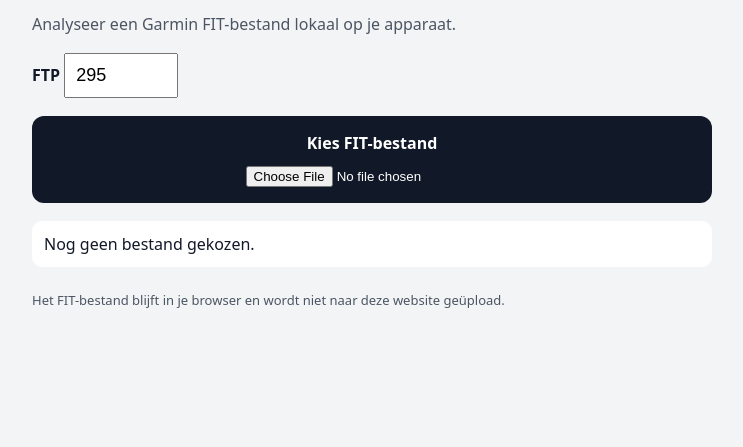
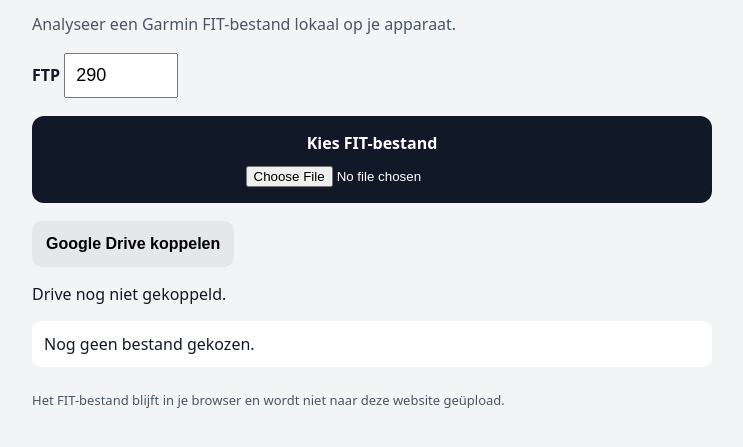
Before and after one commit to iwanlent75-chat/FitRideAnalyzer, a website built with Vite: page web/index.html in a window 1280 px wide. Shown: the part 91-538 px from the top of the page, without its empty margins (268-1011 px from the left). Built offline with nearby package versions, Linux system fonts and the light colour scheme.

Commit message:
Add Google Drive sign-in and set FTP to 290

```diff
--- a/web/index.html
+++ b/web/index.html
@@ -1 +1 @@
-<!doctype html><html lang="nl"><head><meta charset="UTF-8"><meta name="viewport" content="width=device-width,initial-scale=1"><meta name="theme-color" content="#111827"><title>FIT Ride Analyzer</title><script type="module" src="/src/main.js"></script></head><body><main><h1>FIT Ride Analyzer</h1><p class="intro">Analyseer een Garmin FIT-bestand lokaal op je apparaat.</p><label>FTP <input id="ftp" type="number" value="295"></label><label class="pick">Kies FIT-bestand<input id="file" type="file" accept=".fit,application/octet-stream"></label><p id="status">Nog geen bestand gekozen.</p><section id="results" hidden><h2>Rit</h2><pre id="summary"></pre><div class="buttons"><button id="csv">Download CSV</button><button id="copy">Kopieer voor ChatGPT</button><button id="share">Delen</button></div></section><p class="privacy">Het FIT-bestand blijft in je browser en wordt niet naar deze website geüpload.</p></main></body></html>
+<!doctype html><html lang="nl"><head><meta charset="UTF-8"><meta name="viewport" content="width=device-width,initial-scale=1"><meta name="theme-color" content="#111827"><title>FIT Ride Analyzer</title><script type="module" src="/src/main.js"></script><script src="https://accounts.google.com/gsi/client" async defer></script></head><body><main><h1>FIT Ride Analyzer</h1><p class="intro">Analyseer een Garmin FIT-bestand lokaal op je apparaat.</p><label>FTP <input id="ftp" type="number" value="290"></label><label class="pick">Kies FIT-bestand<input id="file" type="file" accept=".fit,application/octet-stream"></label><button id="google">Google Drive koppelen</button><p id="driveStatus">Drive nog niet gekoppeld.</p><p id="status">Nog geen bestand gekozen.</p><section id="results" hidden><h2>Rit</h2><pre id="summary"></pre><div class="buttons"><button id="csv">Download CSV</button><button id="copy">Kopieer voor ChatGPT</button><button id="share">Delen</button></div></section><p class="privacy">Het FIT-bestand blijft in je browser en wordt niet naar deze website geüpload.</p></main></body></html>
```
